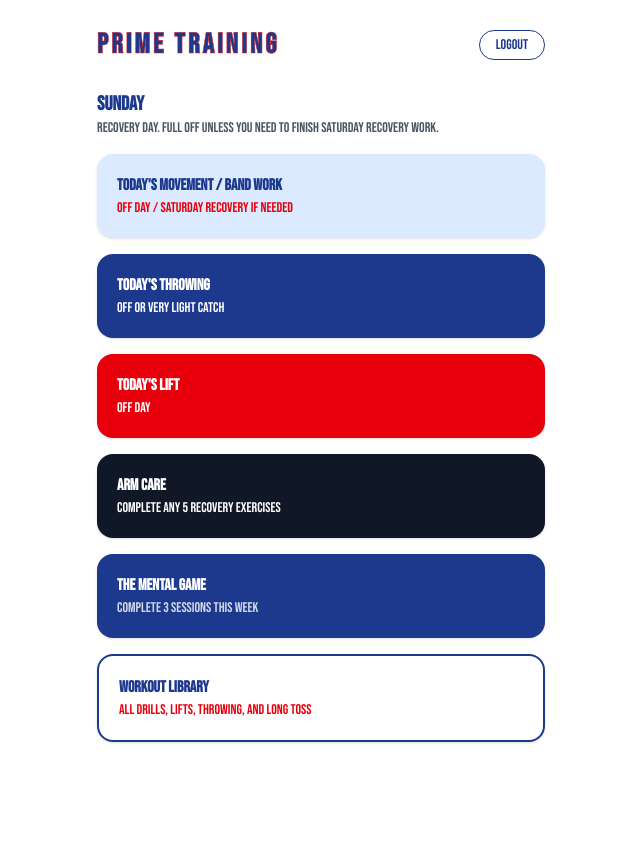
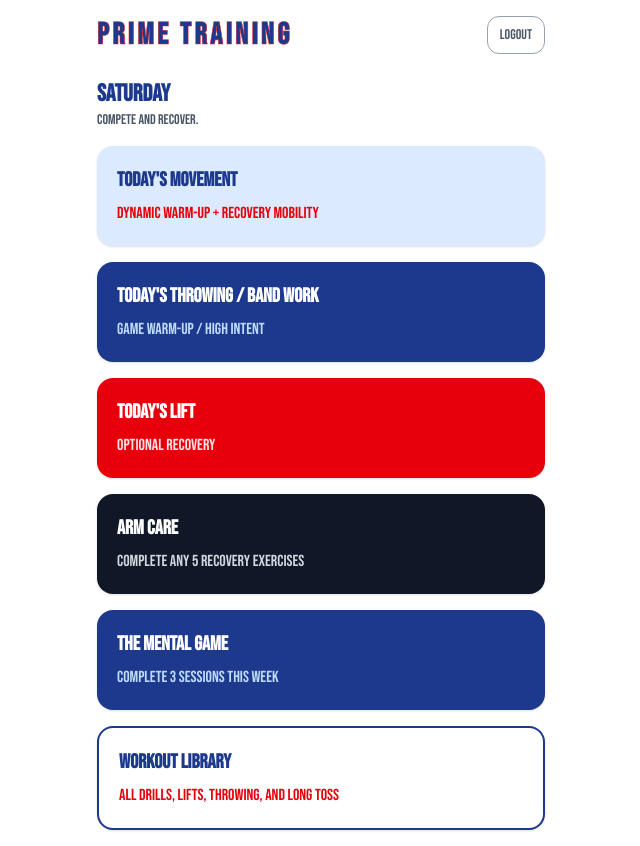
Before and after one commit to shawnsemple/prime-training, a Next.js app: page / in a window 1280 px wide. Shown: the whole page, without its empty margins (319-959 px from the left). Before the commit the page ends 800 px from the top, so only its background shows below. Built offline with nearby package versions, Linux system fonts and the light colour scheme; no server answers.

Commit message:
update home screen day logic and layout

```diff
--- a/app/globals.css
+++ b/app/globals.css
@@ -1 +1,9 @@
 @import "tailwindcss";
+
+html,
+body {
+  background: white;
+  color: black;
+  margin: 0;
+  padding: 0;
+}
--- a/app/page.tsx
+++ b/app/page.tsx
@@ -1,88 +1,210 @@
 "use client";
 
 import Link from "next/link";
+import { useEffect, useState } from "react";
+import { createClient } from "@/lib/supabase/client";
+
+type DayInfo = {
+  todayName: string;
+  planSummary: string;
+  movementTitle: string;
+  movementText: string;
+  throwingTitle: string;
+  throwingText: string;
+  liftText: string;
+};
+
+function getTodayInfo(date: Date): DayInfo {
+  const dayNames = [
+    "Sunday",
+    "Monday",
+    "Tuesday",
+    "Wednesday",
+    "Thursday",
+    "Friday",
+    "Saturday",
+  ];
+
+  const todayName = dayNames[date.getDay()];
+
+  if (todayName === "Monday") {
+    return {
+      todayName,
+      planSummary: "Your Monday training is ready below.",
+      movementTitle: "TODAY'S MOVEMENT",
+      movementText: "Dynamic Warm-Up + Med Ball (2 LB Only)",
+      throwingTitle: "TODAY'S THROWING / BAND WORK",
+      throwingText: "Low Intent",
+      liftText: "Upper Body Power",
+    };
+  }
+
+  if (todayName === "Tuesday") {
+    return {
+      todayName,
+      planSummary: "Your Tuesday training is ready below.",
+      movementTitle: "TODAY'S MOVEMENT",
+      movementText: "Dynamic Warm-Up + Water Bag (Circle)",
+      throwingTitle: "TODAY'S THROWING / BAND WORK",
+      throwingText: "Medium Intent",
+      liftText: "Lower Body Power",
+    };
+  }
+
+  if (todayName === "Wednesday") {
+    return {
+      todayName,
+      planSummary: "Your Wednesday training is ready below.",
+      movementTitle: "TODAY'S MOVEMENT",
+      movementText: "Dynamic Warm-Up + Recovery / Light Movement",
+      throwingTitle: "TODAY'S THROWING / BAND WORK",
+      throwingText: "High Intent",
+      liftText: "Recovery / Arm Care + Conditioning",
+    };
+  }
+
+  if (todayName === "Thursday") {
+    return {
+      todayName,
+      planSummary: "Your Thursday training is ready below.",
+      movementTitle: "TODAY'S MOVEMENT",
+      movementText: "Dynamic Warm-Up + Water Bag (Log)",
+      throwingTitle: "TODAY'S THROWING / BAND WORK",
+      throwingText: "Low / Recovery",
+      liftText: "Upper Body Explosive",
+    };
+  }
+
+  if (todayName === "Friday") {
+    return {
+      todayName,
+      planSummary: "Your Friday training is ready below.",
+      movementTitle: "TODAY'S MOVEMENT",
+      movementText: "Dynamic Warm-Up + PVC Pipe",
+      throwingTitle: "TODAY'S THROWING / BAND WORK",
+      throwingText: "Medium / Feel Good",
+      liftText: "Lower Body Explosive",
+    };
+  }
+
+  if (todayName === "Saturday") {
+    return {
+      todayName,
+      planSummary: "Compete and recover.",
+      movementTitle: "TODAY'S MOVEMENT",
+      movementText: "Dynamic Warm-Up + Recovery Mobility",
+      throwingTitle: "TODAY'S THROWING / BAND WORK",
+      throwingText: "Game Warm-Up / High Intent",
+      liftText: "Optional Recovery",
+    };
+  }
+
+  return {
+    todayName,
+    planSummary:
+      "Recovery day. Full off unless you need to finish Saturday recovery work.",
+    movementTitle: "TODAY'S MOVEMENT",
+    movementText: "Dynamic Warm-Up + Off Day / Saturday Recovery If Needed",
+    throwingTitle: "TODAY'S THROWING / BAND WORK",
+    throwingText: "Off or Very Light Catch",
+    liftText: "Off Day",
+  };
+}
 
 export default function Home() {
+  const supabase = createClient();
+  const [dayInfo, setDayInfo] = useState<DayInfo | null>(null);
+
+  useEffect(() => {
+    setDayInfo(getTodayInfo(new Date()));
+  }, []);
+
+  async function handleLogout() {
+    await supabase.auth.signOut();
+    window.location.replace("/login");
+  }
+
+  if (!dayInfo) {
+    return (
+      <main className="min-h-screen bg-white text-black px-4 py-4">
+        <div className="max-w-md mx-auto">
+          <p className="text-blue-900">Loading...</p>
+        </div>
+      </main>
+    );
+  }
+
   return (
-    <main className="min-h-screen bg-white px-4 py-6">
+    <main className="min-h-screen bg-white text-black px-4 py-4">
       <div className="max-w-md mx-auto">
-
-        {/* HEADER */}
-        <div className="flex justify-between items-center mb-6">
+        <div className="flex items-center justify-between gap-3 mb-6">
           <h1
-            className="text-[28px] font-extrabold tracking-[0.12em] text-blue-900"
+            className="flex-1 min-w-0 text-[30px] font-extrabold tracking-[0.12em] text-blue-900 leading-none"
             style={{ WebkitTextStroke: "0.5px #dc2626" }}
           >
             PRIME TRAINING
           </h1>
 
-          <button className="border border-blue-900 text-blue-900 px-4 py-1 rounded-full text-sm">
+          <button
+            onClick={handleLogout}
+            className="shrink-0 border border-gray-400 text-gray-600 px-3 py-2 rounded-xl text-sm"
+          >
             LOGOUT
           </button>
         </div>
 
-        {/* DAY */}
         <div className="mb-4">
-          <h2 className="text-xl font-bold text-blue-900">SUNDAY</h2>
-          <p className="text-gray-600 text-sm">
-            RECOVERY DAY. FULL OFF UNLESS YOU NEED TO FINISH SATURDAY RECOVERY WORK.
-          </p>
+          <h2 className="text-2xl font-bold text-blue-900">
+            {dayInfo.todayName.toUpperCase()}
+          </h2>
+          <p className="text-gray-600 text-sm">{dayInfo.planSummary}</p>
         </div>
 
-        {/* MOVEMENT */}
         <Link href="/movement">
-          <div className="bg-blue-100 p-5 rounded-2xl shadow mb-4">
-            <h3 className="font-bold text-blue-900">
-              TODAY'S MOVEMENT / BAND WORK
-            </h3>
-            <p className="text-red-600 text-sm">
-              OFF DAY / SATURDAY RECOVERY IF NEEDED
-            </p>
-          </div>
+          <button className="w-full bg-blue-100 p-5 rounded-2xl text-left mb-4 text-blue-900 shadow">
+            <h2 className="text-xl font-semibold">{dayInfo.movementTitle}</h2>
+            <p className="text-red-600 mt-2">{dayInfo.movementText}</p>
+          </button>
         </Link>
 
-        {/* THROWING */}
         <Link href="/throwing">
-          <div className="bg-blue-900 p-5 rounded-2xl shadow mb-4 text-white">
-            <h3 className="font-bold">TODAY'S THROWING</h3>
-            <p className="text-sm">OFF OR VERY LIGHT CATCH</p>
-          </div>
+          <button className="w-full bg-blue-900 p-5 rounded-2xl text-left mb-4 text-white shadow">
+            <h2 className="text-xl font-semibold">{dayInfo.throwingTitle}</h2>
+            <p className="text-blue-200 mt-2">{dayInfo.throwingText}</p>
+          </button>
         </Link>
 
-        {/* LIFT */}
         <Link href="/lift">
-          <div className="bg-red-600 p-5 rounded-2xl shadow mb-4 text-white">
-            <h3 className="font-bold">TODAY'S LIFT</h3>
-            <p className="text-sm">OFF DAY</p>
-          </div>
+          <button className="w-full bg-red-600 p-5 rounded-2xl text-left mb-4 text-white shadow">
+            <h2 className="text-xl font-semibold">TODAY'S LIFT</h2>
+            <p className="text-red-100 mt-2">{dayInfo.liftText}</p>
+          </button>
         </Link>
 
-        {/* ✅ FIXED ARM CARE (DARK AGAIN) */}
         <Link href="/arm-care">
-          <div className="bg-gray-900 p-5 rounded-2xl shadow mb-4 text-white">
-            <h3 className="font-bold">ARM CARE</h3>
-            <p className="text-sm">COMPLETE ANY 5 RECOVERY EXERCISES</p>
-          </div>
+          <button className="w-full bg-gray-900 p-5 rounded-2xl text-left mb-4 text-white shadow">
+            <h2 className="text-xl font-semibold">ARM CARE</h2>
+            <p className="text-gray-300 mt-2">
+              COMPLETE ANY 5 RECOVERY EXERCISES
+            </p>
+          </button>
         </Link>
 
-        {/* MENTAL GAME */}
         <Link href="/mental-game">
-          <div className="bg-blue-900 p-5 rounded-2xl shadow mb-4 text-white">
-            <h3 className="font-bold">THE MENTAL GAME</h3>
-            <p className="text-sm opacity-80">COMPLETE 3 SESSIONS THIS WEEK</p>
-          </div>
+          <button className="w-full bg-blue-900 p-5 rounded-2xl text-left mb-4 text-white shadow">
+            <h2 className="text-xl font-semibold">THE MENTAL GAME</h2>
+            <p className="text-blue-200 mt-2">COMPLETE 3 SESSIONS THIS WEEK</p>
+          </button>
         </Link>
 
-        {/* LIBRARY */}
         <Link href="/library">
-          <div className="border-2 border-blue-900 p-5 rounded-2xl shadow text-blue-900">
-            <h3 className="font-bold">WORKOUT LIBRARY</h3>
-            <p className="text-red-600 text-sm">
+          <button className="w-full bg-white border-2 border-blue-900 p-5 rounded-2xl text-left text-blue-900 shadow">
+            <h2 className="text-xl font-semibold">WORKOUT LIBRARY</h2>
+            <p className="text-red-600 mt-2">
               ALL DRILLS, LIFTS, THROWING, AND LONG TOSS
             </p>
-          </div>
+          </button>
         </Link>
-
       </div>
     </main>
   );
```
